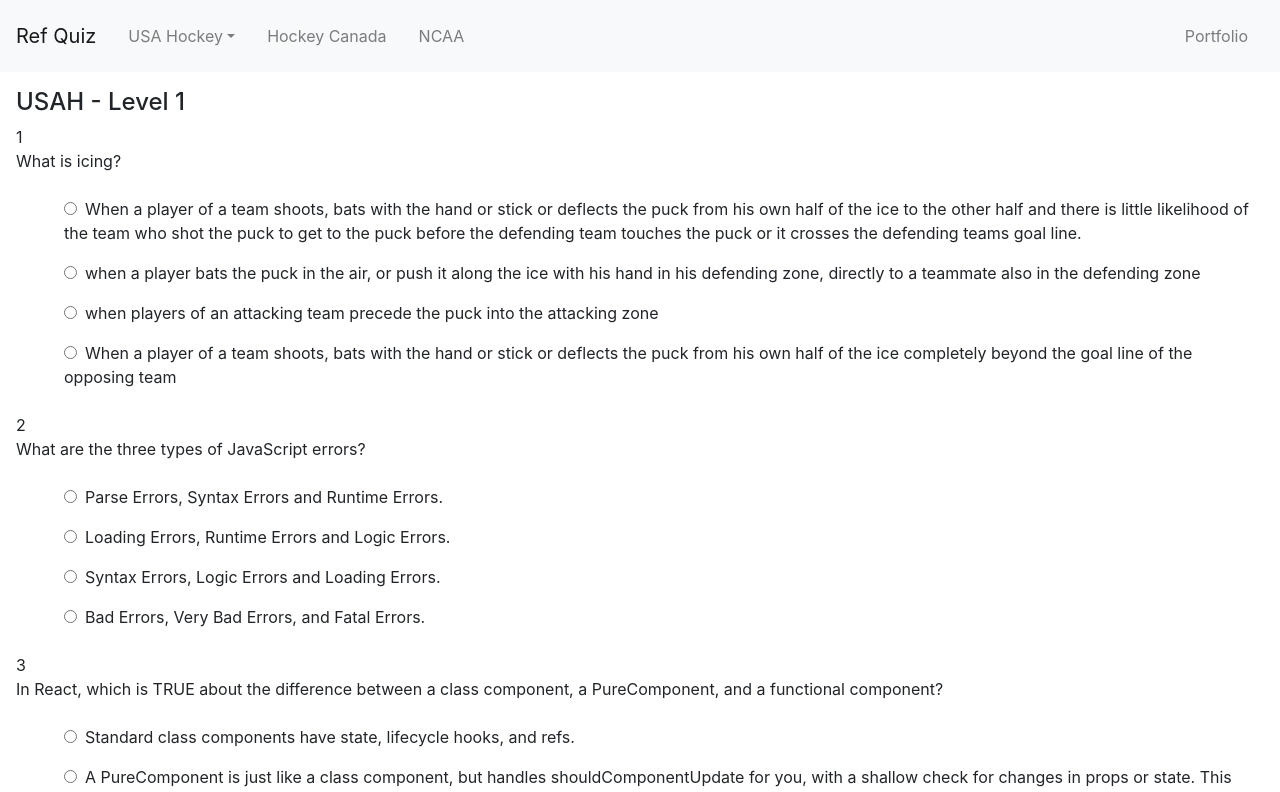
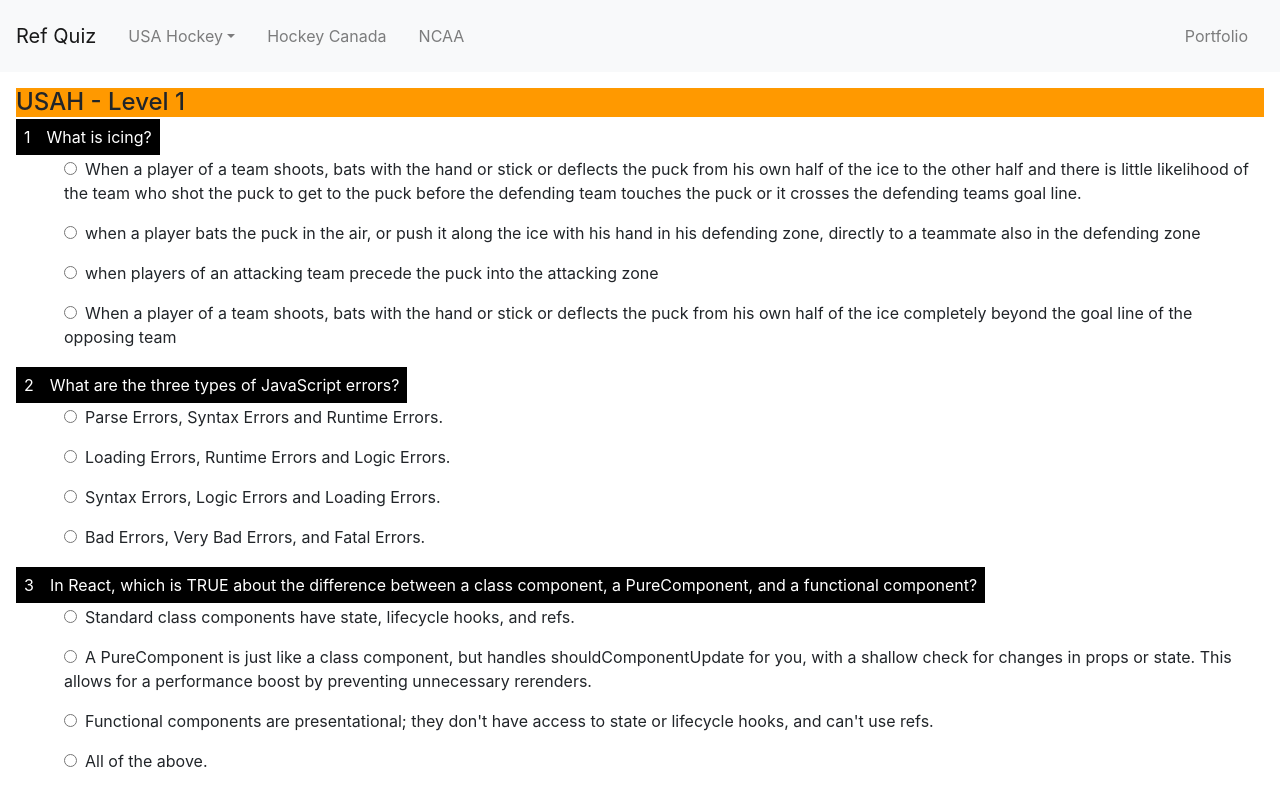
Before and after one commit to MorrowJeffery/ref-quiz, a React (Create React App) app in the folder quiz/: page / in a window 1280 px wide. Shown: the top 792 px of the page. Built offline with nearby package versions, Linux system fonts and the light colour scheme.

Commit message:
some style

```diff
--- a/quiz/src/components/question.jsx
+++ b/quiz/src/components/question.jsx
@@ -3,7 +3,7 @@ import React from 'react';
 class Question extends React.Component {
   render() {
     return (
-      <p className="question" tabIndex="0">
+      <p className="question-asked questions" tabIndex="0">
         {this.props.data2[this.props.id].question}
       </p>
 );}}
--- a/quiz/src/components/questionCount.jsx
+++ b/quiz/src/components/questionCount.jsx
@@ -3,8 +3,8 @@ import React from 'react';
 class Count extends React.Component {
   render() {
     return (
-<div className="question-count">
-<span>{this.props.id1+1}</span>
+<div className="question-count questions">
+{this.props.id1+1}
 </div>
 );}}
 
--- a/quiz/src/index.scss
+++ b/quiz/src/index.scss
@@ -9,3 +9,16 @@ input,label{
 .wrapper{
   padding:1em;
 }
+h4{
+  background-color: rgb(255,153,0);
+}
+.questions{
+  color:white;
+  background-color: black;
+  width:100%;
+  padding:.5rem;
+}
+
+.question-count, .question-asked{
+  display: inline;
+}
```
Also changed, not shown: quiz/src/components/submitone.jsx (deleted, +0 -65 lines).
